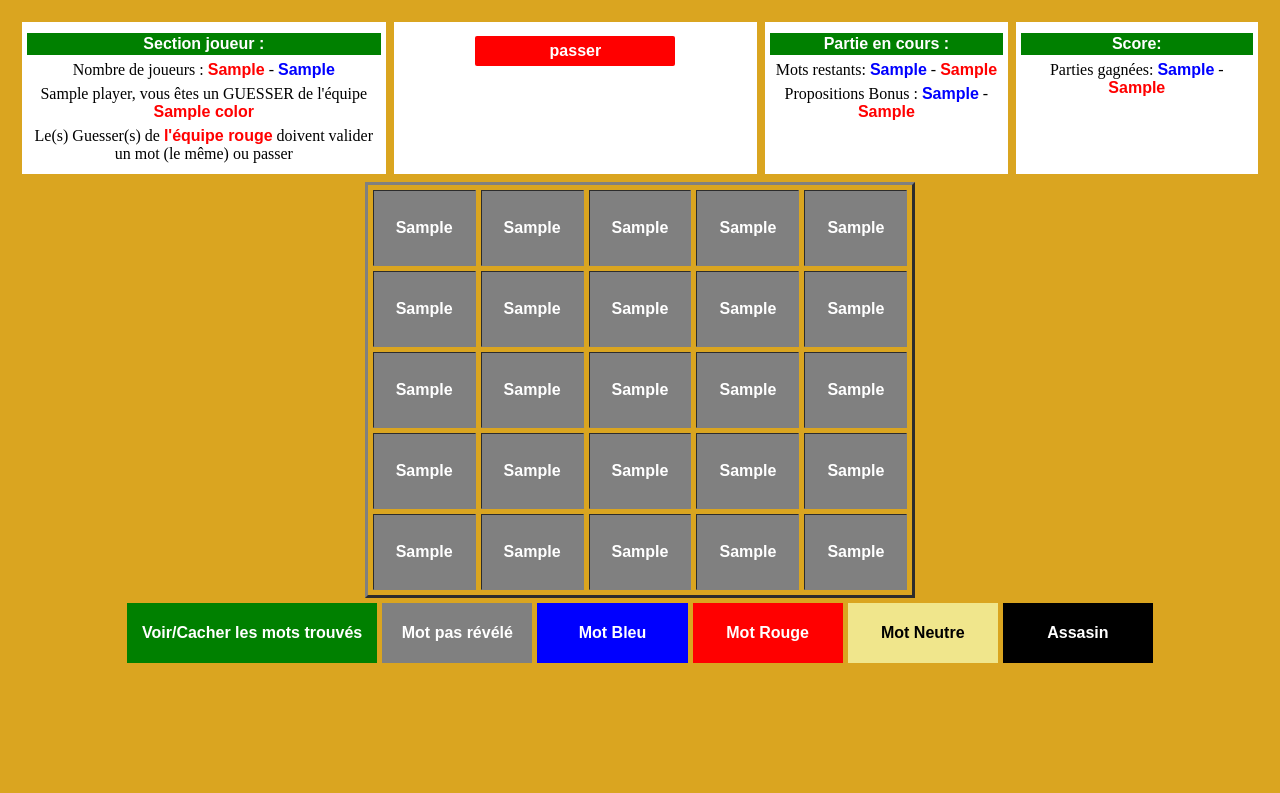
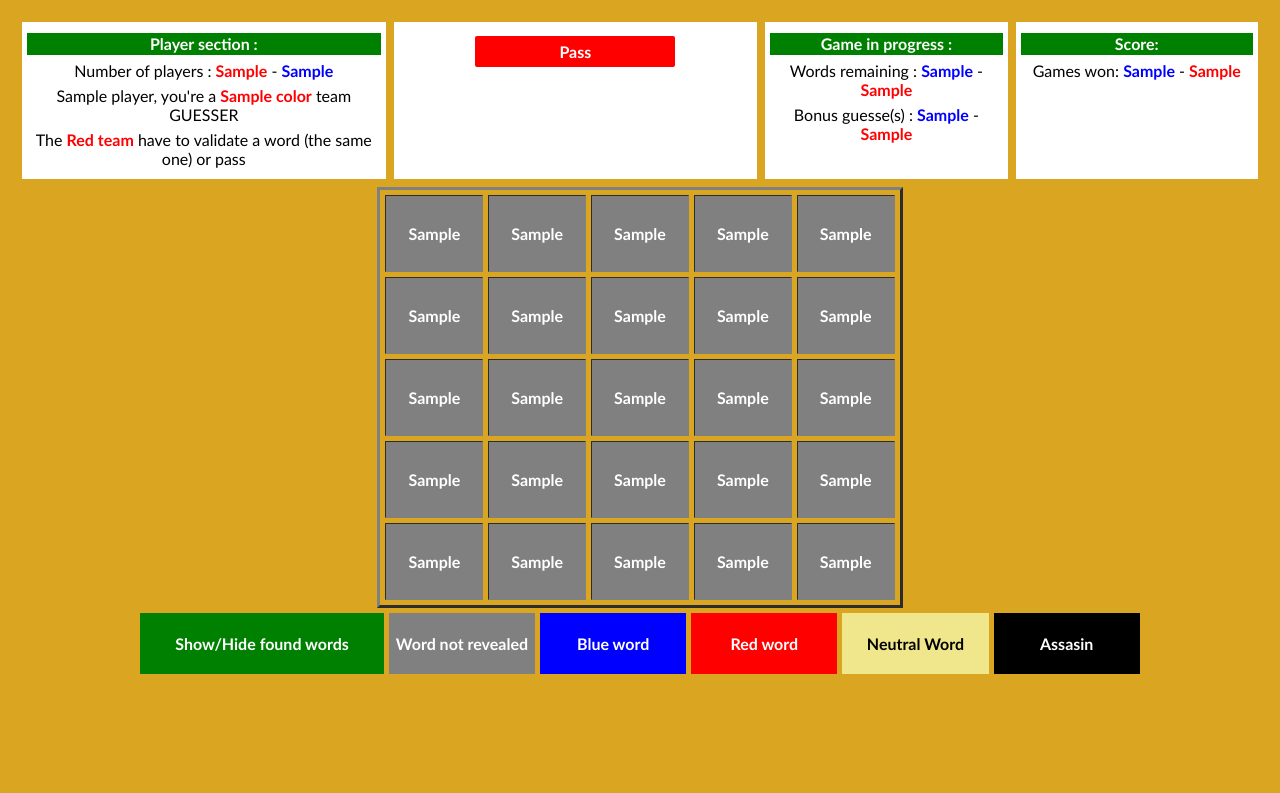
Before and after one commit to Lucas-M-96/CodeName, a Flask app: template templates/game.html in a window 1280 px wide. Shown: the top 793 px of the page. Run offline with Flask 2, Linux system fonts and the light colour scheme; the template is opened without the code that fills it: most values are stand-ins (such as "Sample title", 1, 10 or a date in 2020).

Commit message:
Amelioration affichage et gestion de fin de partie
Changement dans l'intelligence pour tester les joueurs en début de partie.

```diff
--- a/main.py
+++ b/main.py
@@ -53,6 +53,7 @@ def start_menu():
 			except:
 				session["ID"]=1
 			list_games[session["game_id"]].register_player(new_player_name,Role[new_player_role],Color[new_player_color],new_player_password)
+			flash(list_games[session["game_id"]].message, "info")
 			print(list_games[session["game_id"]].status())
 
 		# RECUPERER UN JOUEUR EXISTANT
@@ -84,41 +85,13 @@ def start_menu():
 		if request.form["submit"]=="Start game":
 			# print(len(list_games[session["game_id"]].deck))
 			# Creation du jeu si ce n'est pas encore fait
-			nb_red_spy=nb_red_guesser=nb_blue_spy=nb_blue_guesser=0
-			errors["missing_players"]=0
-			errors["role"]=[]
-			del errors["role"][:]
 			if len(list_games[session["game_id"]].deck)==0:
-				if list_games[session["game_id"]].number_of_players == len(list_games[session["game_id"]].players):
-					for ply in list_games[session["game_id"]].players.values():
-						if ply.color.value==1 and ply.role.value==1:
-							nb_red_spy+=1
-						elif ply.color.value==1 and ply.role.value==2:
-							nb_red_guesser+=1
-						elif ply.color.value==2 and ply.role.value==1:
-							nb_blue_spy+=1
-						elif ply.color.value==2 and ply.role.value==2:
-							nb_blue_guesser+=1
-					if nb_red_spy != 1:
-						errors["role"].append("Red spy ")
-					if nb_blue_spy != 1:
-						errors["role"].append("Blue spy ")
-					if nb_red_guesser == 0:
-						errors["role"].append("Red guesser ")
-					if nb_blue_guesser == 0:
-						errors["role"].append("Blue guesser ")
-					if len(errors["role"])==0:
-						list_games[session["game_id"]].start_game()
-						print("Start game")
-						return redirect(url_for("game"))
-					else:
-						print("Issues encoutered with following roles : ")
-						print(errors["role"])
-						return redirect(url_for("start_menu"))
+				list_games[session["game_id"]].start_game()
+				if len(list_games[session["game_id"]].deck) == 0:
+					flash(list_games[session["game_id"]].message, "info")
 				else:
-					errors["missing_players"]=list_games[session["game_id"]].number_of_players-len(list_games[session["game_id"]].players)
-					print(str(errors["missing_players"])+" players missing")
-					return redirect(url_for("start_menu"))
+					print("Start game")
+					return redirect(url_for("game"))
 			else:
 				return redirect(url_for("game"))
 
@@ -131,20 +104,20 @@ def game():
 		for i in range(0,25):
 			if request.form["submit"]==list_games[session["game_id"]].deck[i].text:
 				list_games[session["game_id"]].guess(session["ID"], list_games[session["game_id"]].players[session["ID"]].color,list_games[session["game_id"]].players[session["ID"]].role, i)
-		if request.form["submit"]=="passer":
+		if request.form["submit"]=="Pass":
 			list_games[session["game_id"]].guess(session["ID"], list_games[session["game_id"]].players[session["ID"]].color, list_games[session["game_id"]].players[session["ID"]].role, 25)
 		if request.form["submit"]=="Propose":
 			player_proposal = request.form["word_proposal"]
 			number_of_words_related = int(request.form["number-of-words"])
 			list_games[session["game_id"]].propose(list_games[session["game_id"]].players[session["ID"]].color, list_games[session["game_id"]].players[session["ID"]].role, player_proposal, number_of_words_related)
-		if request.form["submit"]=="Voir/Cacher les mots trouvés":
+		if request.form["submit"]=="Show/Hide found words":
 			if list_games[session["game_id"]].players[session["ID"]].affichage == 1:
 				list_games[session["game_id"]].players[session["ID"]].affichage = 2
 			else:
 				list_games[session["game_id"]].players[session["ID"]].affichage = 1
-		if request.form["submit"]=="OUI":
+		if request.form["submit"]=="YES":
 			list_games[session["game_id"]].players[session["ID"]].replay = 1
-		if request.form["submit"]=="Valider":
+		if request.form["submit"]=="Comfirm":
 			list_games[session["game_id"]].players[session["ID"]].replay = 2
 			player_role = request.form["player_role"]
 			list_games[session["game_id"]].players[session["ID"]].role = Role[player_role]
@@ -153,9 +126,8 @@ def game():
 				if player.replay != 2:
 					replay = 2
 			if replay == 1:
-				#TODO pour vérifier s'il y a bien 1 seul SPY par équipe et au moins 1 guesser par équipe
 				list_games[session["game_id"]].generate_new_round()
-		if request.form["submit"]=="NON":
+		if request.form["submit"]=="NO":
 			list_games[session["game_id"]].players[session["ID"]].replay = 3
 		flash(list_games[session["game_id"]].message, "info")
 	print(list_games[session["game_id"]].status())
--- a/templates/base.html
+++ b/templates/base.html
@@ -13,13 +13,23 @@
 				margin-right: auto;
 				text-align: center;
 				margin: 6;
+				font:16px Optima;
+			}
+
+			.boutonStartMenu {
+				border:none;
+				padding:10;
+				border-radius:8px;
+				background:Gray;
+				font:bold 16px Optima;
+				color:#fff;
 			}
 
 			.boutonGuess {
 				margin-left: auto;
 				margin-right: auto;
 				padding:11;
-				font:Bold 16px Arial;
+				font:Bold 16px Optima;
 				background:gray;
 				color:#fff;
 				border:none;
@@ -51,7 +61,7 @@
 				margin-left: auto;
 				margin-right: auto;
 				padding:2;
-				font:Bold 16px Arial;
+				font:Bold 16px Optima;
 				background:Green;
 				color:#fff;
 				border:none;
@@ -100,7 +110,7 @@
 				margin-left: auto;
 				margin-right: auto;
 				padding:6px 0 6px 0;
-				font:Bold 16px Arial;
+				font:Bold 16px Optima;
 				background:red;
 				color:#fff;
 				width:200px;
@@ -112,7 +122,7 @@
 			.textblue {
 				margin-left: auto;
 				margin-right: auto;
-				font:Bold 16px Arial;
+				font:Bold 16px Optima;
 				color:blue;
 				text-align: center;
 			}
@@ -121,15 +131,26 @@
 				margin-left: auto;
 				margin-right: auto;
 				color:red;
-				font:Bold 16px Arial;
+				font:Bold 16px Optima;
 				text-align: center;
+			}
+
+			.fondmarronstartmenu {
+				margin-left: auto;
+				margin-right: auto;
+				color:Black;
+				font:16px Optima;
+				text-align: center;
+				background:DarkGoldenrod;
+				line-height: 120%;
+				vertical-align:top;
 			}
 
 			.fondmarron {
 				margin-left: auto;
 				margin-right: auto;
 				color:white;
-				font:Bold 16px Arial;
+				font:Bold 16px Optima;
 				text-align: center;
 				background:DarkGoldenrod;
 				line-height: 140%;
@@ -140,7 +161,7 @@
 				margin-left: auto;
 				margin-right: auto;
 				color:white;
-				font:Bold 16px Arial;
+				font:Bold 16px Optima;
 				text-align: center;
 				background:Green;
 				line-height: 140%;
@@ -151,7 +172,7 @@
 				margin-left: auto;
 				margin-right: auto;
 				color:white;
-				font:Bold 16px Arial;
+				font:Bold 16px Optima;
 				text-align: center;
 				background:red;
 				line-height: 140%;
@@ -161,7 +182,7 @@
 				margin-left: auto;
 				margin-right: auto;
 				color:white;
-				font:Bold 16px Arial;
+				font:Bold 16px Optima;
 				text-align: center;
 				background:blue;
 				line-height: 140%;
@@ -171,7 +192,7 @@
 				margin-left: auto;
 				margin-right: auto;
 				color:white;
-				font:Bold 16px Arial;
+				font:Bold 16px Optima;
 				text-align: center;
 				background:black;
 				line-height: 140%;
@@ -181,7 +202,7 @@
 				margin-left: auto;
 				margin-right: auto;
 				color:Black;
-				font:Bold 16px Arial;
+				font:Bold 16px Optima;
 				text-align: center;
 				background:khaki;
 				line-height: 140%;
@@ -191,7 +212,7 @@
 				margin-left: auto;
 				margin-right: auto;
 				color:White;
-				font:Bold 16px Arial;
+				font:Bold 16px Optima;
 				text-align: center;
 				background:gray;
 				line-height: 140%;
--- a/templates/game.html
+++ b/templates/game.html
@@ -8,35 +8,35 @@
     <div class="fondRedTextWhite">
         {% for player in list_games[session["game_id"]].players.values() %}
             {% if player.replay == 3 %}
-                <p>Un des joueurs a refusé une revanche. Veuillez vous rediriger vers le menu d'accueil.</p>
+                <p>One of the players don't want a rematch. Please redirect to the home menu.</p>
             {% endif  %}
         {% endfor  %}
     </div>
 
     <div class="fondmarron">
-        <p>La partie est finie</p>
+        <p>Game's over.</p>
         {% if list_games[session["game_id"]].couleur_vainqueur == 1 %}
-            <p class="textred">L'équipe rouge a gagné cette partie</p>
+            <p class="textred">The red team won that game</p>
         {% else  %}
-            <p class="textblue">L'équipe bleu a gagné cette partie</p>
+            <p class="textblue">The blue team won that game</p>
         {% endif  %}
-        <p>Parties gagnées: <span class="textblue">{{list_games[session["game_id"]].blue_wins}}</span> - <span class="textred">{{list_games[session["game_id"]].red_wins}}</span></p>
-        <p>Voulez vous faire une revanche ?</p>
+        <p>Games won: <span class="textblue">{{list_games[session["game_id"]].blue_wins}}</span> - <span class="textred">{{list_games[session["game_id"]].red_wins}}</span></p>
+        <p>Do you want a rematch?</p>
         {% if list_games[session["game_id"]].players[session["ID"]].replay != 2 %}
-        <form action=# method="post"><input type="submit" value="OUI" name="submit" class="boutonVert"/><input type="submit" value="NON" name="submit" class="boutonRouge"/></form>
+        <form action="" method="post"><input type="submit" value="YES" name="submit" class="boutonVert"/><input type="submit" value="NO" name="submit" class="boutonRouge"/></form>
         {% endif %}
-        {% if list_games[session["game_id"]].players[session["ID"]].replay == 1 %}
-        <form action=# method="post">
+        {% if list_games[session["game_id"]].players[session["ID"]].replay == 1 or list_games[session["game_id"]].players[session["ID"]].replay == 2 %}
+        <form action="" method="post">
             <p> <label for="player_role">Role (1 SPY per team only): </label>
 			<input type="radio" id="SPY" value="SPY" name= "player_role" />
 			<label for="SPY"> SPY </label>
 			<input type="radio" id="GUESSER" value="GUESSER" name= "player_role" />
 			<label for="GUESSER"> GUESSER </label></p>
-            <p> <input type="submit" value="Valider" name="submit" class="boutonVert"/></p>
+            <p> <input type="submit" value="Comfirm" name="submit" class="boutonVert"/></p>
         </form>
         {% endif %}
         {% if list_games[session["game_id"]].players[session["ID"]].replay == 2 %}
-            <p>En attente de la réponse de certain joueurs</p>
+            <p>Waiting the answer from certain players</p>
         {% endif %}
         <center><table class="tableau" cellpadding="30" cellspacing="15" >
             <td valign="top" width=50% class="fondBlueTextWhite">
@@ -71,46 +71,46 @@
 
 <center><table class="tableau" cellpadding="5" cellspacing="8" >
    <td valign="top" width=30% bgcolor="white">
-    <p class="fondgreen">Section joueur : </p>
-    <p>Nombre de joueurs : <span class="textred">{{list_games[session["game_id"]].red_players}}</span> - <span class="textblue">{{list_games[session["game_id"]].blue_players}}</span></p>
+    <p class="fondgreen">Player section : </p>
+    <p>Number of players : <span class="textred">{{list_games[session["game_id"]].red_players}}</span> - <span class="textblue">{{list_games[session["game_id"]].blue_players}}</span></p>
     {% if list_games[session["game_id"]].players[session["ID"]].role.name == "SPY"  %}
         {% if list_games[session["game_id"]].players[session["ID"]].color.name == "BLUE"  %}
-            <p> {{list_games[session["game_id"]].players[session["ID"]].name}}, vous êtes un SPY de l'équipe <span class="textblue">{{list_games[session["game_id"]].players[session["ID"]].color.name}}</span></p>
+            <p> {{list_games[session["game_id"]].players[session["ID"]].name}}, you're a <span class="textblue">{{list_games[session["game_id"]].players[session["ID"]].color.name}}</span> team SPY</p>
         {% else  %}
-           <p> {{list_games[session["game_id"]].players[session["ID"]].name}}, vous êtes un SPY de l'équipe <span class="textred">{{list_games[session["game_id"]].players[session["ID"]].color.name}}</span></p>
+           <p> {{list_games[session["game_id"]].players[session["ID"]].name}}, you're a <span class="textred">{{list_games[session["game_id"]].players[session["ID"]].color.name}}</span> team SPY</p>
         {% endif %}
     {% else  %}
         {% if list_games[session["game_id"]].players[session["ID"]].color.name == "BLUE"  %}
-           <p> {{list_games[session["game_id"]].players[session["ID"]].name}}, vous êtes un GUESSER de l'équipe <span class="textblue">{{list_games[session["game_id"]].players[session["ID"]].color.name}}</span></p>
+           <p> {{list_games[session["game_id"]].players[session["ID"]].name}}, you're a <span class="textblue">{{list_games[session["game_id"]].players[session["ID"]].color.name}}</span> team GUESSER</p>
         {% else  %}
-           <p> {{list_games[session["game_id"]].players[session["ID"]].name}}, vous êtes un GUESSER de l'équipe <span class="textred">{{list_games[session["game_id"]].players[session["ID"]].color.name}}</span></p>
+           <p> {{list_games[session["game_id"]].players[session["ID"]].name}}, you're a <span class="textred">{{list_games[session["game_id"]].players[session["ID"]].color.name}}</span> team GUESSER</p>
         {% endif %}
     {% endif %}
     {% if list_games[session["game_id"]].current_team_color == list_games[session["game_id"]].players[session["ID"]].color and list_games[session["game_id"]].current_role == list_games[session["game_id"]].players[session["ID"]].role %}
          {% if list_games[session["game_id"]].players[session["ID"]].role.name == "SPY"  %}
-            <p class="fondgreen"> C'est à votre tour, proposez un mot</p>
+            <p class="fondgreen"> It's your turn, propose a word.</p>
          {% else  %}
-            <p class="fondgreen"> C'est à votre tour, validez un mot ou passez.</p>
+            <p class="fondgreen"> It's your turn, validate a word or pass.</p>
          {% endif %}
     {% elif list_games[session["game_id"]].current_team_color.name == "BLUE"  %}
         {% if list_games[session["game_id"]].current_role.name == "SPY"  %}
-        <p>Le SPY de <span class="textblue">l'équipe bleue</span> doit faire une proposition</p>
+        <p>The <span class="textblue">Blue team</span> SPY has to make a proposal</p>
         {% else  %}
-        <p>Le(s) Guesser(s) de <span class="textblue">l'équipe bleue</span> doivent valider un mot (le même) ou passer</p>
+        <p>The <span class="textblue">Blue team</span> have to validate a word (the same one) or pass</p>
         {% endif  %}
     {% else  %}
         {% if list_games[session["game_id"]].current_role.name == "SPY"  %}
-        <p>Le SPY de <span class="textred">l'équipe rouge</span> doit faire une proposition</p>
+        <p>The <span class="textred">Red team</span> SPY has to make a proposal</p>
         {% else  %}
-        <p>Le(s) Guesser(s) de <span class="textred">l'équipe rouge</span> doivent valider un mot (le même) ou passer</p>
+        <p>The <span class="textred">Red team</span> have to validate a word (the same one) or pass</p>
         {% endif  %}
     {% endif  %}
    </td>
 
    <td valign="top" width=30% bgcolor="white">
     {% if list_games[session["game_id"]].players[session["ID"]].role.name == "SPY"  %}
-   <form action=# method="post">
-      <label for="propose">Proposition (1 word):</label><span><input type="text" id="propose" name= "word_proposal" /></span>
+   <form action="" method="post">
+      <label for="propose">Proposal (1 word):</label><span><input type="text" id="propose" name= "word_proposal" /></span>
       <label for="number_of_words-related">Number of worlds related to your proposal:</label><span><input type="text" id="number_of_words-related" name= "number-of-words" /></span>
       {% if list_games[session["game_id"]].players[session["ID"]].color.name == "BLUE"  %}
       <input type="submit" class="boutonProposeBleu" value="Propose" name="submit" />
@@ -120,32 +120,32 @@
    </form>
    {% else  %}
         {% if list_games[session["game_id"]].current_team_color == list_games[session["game_id"]].players[session["ID"]].color and list_games[session["game_id"]].current_role == list_games[session["game_id"]].players[session["ID"]].role %}
-            <p class="smallspace">Proposition de votre SPY : <span class="proposition">{{list_games[session["game_id"]].current_proposal}} en {{list_games[session["game_id"]].current_number_proposal}}</span>.</p>
-            <p class="smallspace">Il vous reste <span class="proposition">{{list_games[session["game_id"]].current_number_proposal-list_games[session["game_id"]].current_guesse}}</span> proposition(s) à faire. </p>
+            <p class="smallspace">Proposal from your SPY: <span class="proposition">{{list_games[session["game_id"]].current_proposal}} in {{list_games[session["game_id"]].current_number_proposal}}</span>.</p>
+            <p class="smallspace">You still have <span class="proposition">{{list_games[session["game_id"]].current_number_proposal-list_games[session["game_id"]].current_guesse}}</span> guesse(s) to make. </p>
         {% endif %}
         {% if list_games[session["game_id"]].players[session["ID"]].color.name == "BLUE"  %}
             {% if list_games[session["game_id"]].current_guesse == list_games[session["game_id"]].current_number_proposal and list_games[session["game_id"]].blue_rest != 0 %}
-                <p class="fondgreen">Vous pouvez utiliser une de vos propositions bonus</p>
+                <p class="fondgreen">You can use one of your bonus guesse(s)</p>
             {% endif  %}
-            <form action=# method="post"><input type="submit" value="passer" name="submit" class="boutonPasserBleu"/></form>
+            <form action="" method="post"><input type="submit" value="Pass" name="submit" class="boutonPasserBleu"/></form>
         {% else  %}
             {% if list_games[session["game_id"]].current_guesse == list_games[session["game_id"]].current_number_proposal and list_games[session["game_id"]].red_rest != 0 %}
-                <p class="fondgreen">Vous pouvez utiliser une de vos propositions bonus</p>
+                <p class="fondgreen">You can use one of your bonus guesse(s)</p>
             {% endif  %}
-            <form action=# method="post"><input type="submit" value="passer" name="submit" class="boutonPasserRouge"/></form>
+            <form action="" method="post"><input type="submit" value="Pass" name="submit" class="boutonPasserRouge"/></form>
         {% endif  %}
    {% endif  %}
    </td>
 
     <td valign="top" width=20% bgcolor="white">
-        <p class="fondgreen">Partie en cours : </p>
-        <p class="smallspace">Mots restants: <span class="textblue">{{list_games[session["game_id"]].blue_guesses_left}}</span> - <span class="textred">{{list_games[session["game_id"]].red_guesses_left}}</span></p>
-        <p class="smallspace">Propositions Bonus : <span class="textblue">{{list_games[session["game_id"]].blue_rest}}</span> - <span class="textred">{{list_games[session["game_id"]].red_rest}}</span></p>
+        <p class="fondgreen">Game in progress : </p>
+        <p class="smallspace">Words remaining : <span class="textblue">{{list_games[session["game_id"]].blue_guesses_left}}</span> - <span class="textred">{{list_games[session["game_id"]].red_guesses_left}}</span></p>
+        <p class="smallspace">Bonus guesse(s) : <span class="textblue">{{list_games[session["game_id"]].blue_rest}}</span> - <span class="textred">{{list_games[session["game_id"]].red_rest}}</span></p>
    </td>
 
     <td valign="top" width=20% bgcolor="white">
         <p class="fondgreen">Score: </p>
-        <p>Parties gagnées: <span class="textblue">{{list_games[session["game_id"]].blue_wins}}</span> - <span class="textred">{{list_games[session["game_id"]].red_wins}}</span></p>
+        <p>Games won: <span class="textblue">{{list_games[session["game_id"]].blue_wins}}</span> - <span class="textred">{{list_games[session["game_id"]].red_wins}}</span></p>
     </td>
 
 
@@ -196,10 +196,10 @@
 
     <center><table class="tableau" cellpadding="8" cellspacing="5" >
         <tr>
-            <td width=26% class="fondgreen"><form action=# method="post"><input type="submit" class="boutonChangeView" value="Voir/Cacher les mots trouvés" name="submit" /></form></td>
-            <td width=18% class="fondBlueTextWhite">Mot Bleu</td>
-            <td width=18% class="fondRedTextWhite">Mot Rouge</td>
-            <td width=18% class="fondKhakiTextBlack">Mot Neutre</td>
+            <td width=26% class="fondgreen"><form action="" method="post"><input type="submit" class="boutonChangeView" value="Show/Hide found words" name="submit" /></form></td>
+            <td width=18% class="fondBlueTextWhite">Blue word</td>
+            <td width=18% class="fondRedTextWhite">Red word</td>
+            <td width=18% class="fondKhakiTextBlack">Neutral word</td>
             <td width=18% class="fondDarkTextWhite">Assasin</td>
         </tr>
     </table></center>
@@ -234,7 +234,7 @@
                             {% endif  %}
                         {% endif  %}
                     {% else  %}
-                    <td width=20% class="fondGrayTextWhite"><form action=# method="post"><input type="submit" class="boutonGuess" value={{list_games[session["game_id"]].deck[j*5+i].text}} name="submit" /></form></td>
+                    <td width=20% class="fondGrayTextWhite"><form action="" method="post"><input type="submit" class="boutonGuess" value={{list_games[session["game_id"]].deck[j*5+i].text}} name="submit" /></form></td>
                     {% endif  %}
                 {% endfor  %}
            </tr>
@@ -243,11 +243,11 @@
 
     <center><table class="tableau" cellpadding="7" cellspacing="5" >
         <tr>
-            <td width=25% class="fondgreen"><form action=# method="post"><input type="submit" class="boutonChangeView" value="Voir/Cacher les mots trouvés" name="submit" /></form></td>
-            <td width=15% class="fondGrayTextWhite">Mot pas révélé</td>
-            <td width=15% class="fondBlueTextWhite">Mot Bleu</td>
-            <td width=15% class="fondRedTextWhite">Mot Rouge</td>
-            <td width=15% class="fondKhakiTextBlack">Mot Neutre</td>
+            <td width=25% class="fondgreen"><form action="" method="post"><input type="submit" class="boutonChangeView" value="Show/Hide found words" name="submit" /></form></td>
+            <td width=15% class="fondGrayTextWhite">Word not revealed</td>
+            <td width=15% class="fondBlueTextWhite">Blue word</td>
+            <td width=15% class="fondRedTextWhite">Red word</td>
+            <td width=15% class="fondKhakiTextBlack">Neutral Word</td>
             <td width=15% class="fondDarkTextWhite">Assasin</td>
         </tr>
     </table></center>
```
Also changed, not shown: other parts of templates/base.html (+12 -12 lines), intelligence.py (+36 -11 lines), templates/start_menu.html (+38 -21 lines).
